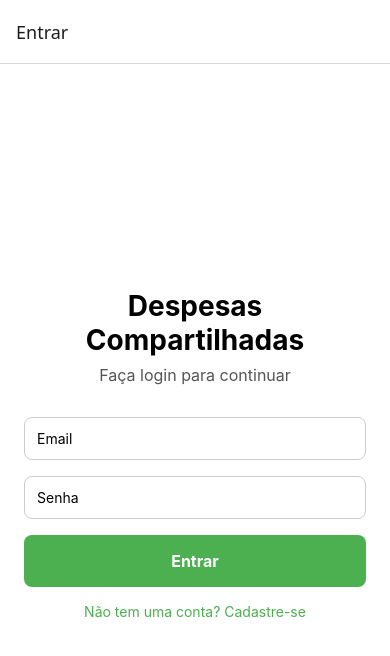
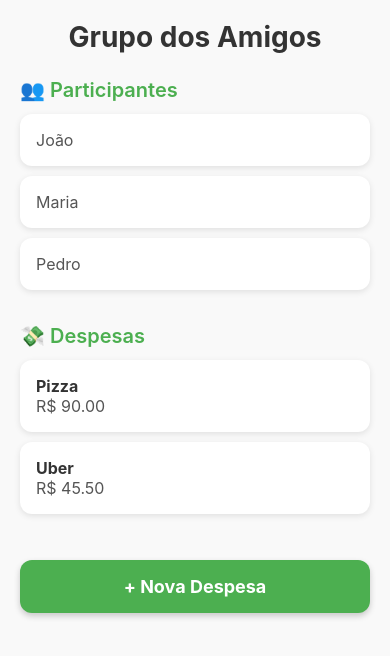
Before and after one commit to PedroCardoso000/Split-Expenses-Mobile, a React Native app: screen / in a window 390 px wide. Shown: the top 656 px of the page. Built offline with nearby package versions, Linux system fonts and the light colour scheme.

Commit message:
fix: adjust screensform

```diff
--- a/App.tsx
+++ b/App.tsx
@@ -4,24 +4,30 @@ import { createNativeStackNavigator } from "@react-navigation/native-stack";
 
 import LoginScreen from "./src/pages/loginScreen";
 import CadastroScreen from "./src/pages/cadastroscreen";
+import HomeScreen from "./src/pages/homeScreen";
+import GrupoDetalhes from "./src/pages/grupoDetalhes";
+import CriarGrupo from "./src/pages/criarGrupo";
 
 const Stack = createNativeStackNavigator();
 
 export default function App() {
   return (
-    <NavigationContainer>
-      <Stack.Navigator initialRouteName="Login">
-        <Stack.Screen
-          name="Login"
-          component={LoginScreen}
-          options={{ title: "Entrar" }}
-        />
-        <Stack.Screen
-          name="Cadastro"
-          component={CadastroScreen}
-          options={{ title: "Cadastro" }}
-        />
-      </Stack.Navigator>
-    </NavigationContainer>
+    // <NavigationContainer>
+    //   <Stack.Navigator initialRouteName="Login">
+    //     <Stack.Screen
+    //       name="Login"
+    //       component={LoginScreen}
+    //       options={{ title: "Entrar" }}
+    //     />
+    //     <Stack.Screen
+    //       name="Cadastro"
+    //       component={CadastroScreen}
+    //       options={{ title: "Cadastro" }}
+    //     />
+
+    //   </Stack.Navigator>
+    // </NavigationContainer>
+
+    <GrupoDetalhes />
   );
 }
--- a/package.json
+++ b/package.json
@@ -11,6 +11,7 @@
   "dependencies": {
     "@react-navigation/native": "^7.1.6",
     "@react-navigation/native-stack": "^7.3.10",
+    "axios": "^1.8.4",
     "expo": "~52.0.43",
     "expo-status-bar": "~2.0.1",
     "react": "18.3.1",
--- a/src/pages/grupoDetalhes.tsx
+++ b/src/pages/grupoDetalhes.tsx
@@ -1,74 +1,109 @@
-import React, { useEffect, useState } from 'react';
-import { View, Text, FlatList, TouchableOpacity, StyleSheet } from 'react-native';
-import { api } from '../services/api';
+import React from 'react';
+import { View, Text, FlatList, TouchableOpacity, StyleSheet, ScrollView } from 'react-native';
 
-export default function GrupoDetalhes({ route, navigation }: any) {
-    const { grupoId } = route.params;
-    const [grupo, setGrupo] = useState<any>({});
-    const [participantes, setParticipantes] = useState([]);
-    const [despesas, setDespesas] = useState([]);
+export default function GrupoDetalhes({ navigation }: any) {
+    const participantes = [
+        { id: 1, nome: 'João' },
+        { id: 2, nome: 'Maria' },
+        { id: 3, nome: 'Pedro' },
+    ];
 
-    useEffect(() => {
-        const fetchGrupo = async () => {
-            try {
-                const grupoRes = await api.get(/grupos/${grupoId});
-                const partRes = await api.get(/participantes/grupo/${grupoId});
-                const despesaRes = await api.get(/despesas/grupo/${grupoId});
-
-                setGrupo(grupoRes.data);
-                setParticipantes(partRes.data);
-                setDespesas(despesaRes.data);
-            } catch (error) {
-                console.error('Erro ao carregar grupo:', error);
-            }
-        };
-
-        fetchGrupo();
-    }, []);
+    const despesas = [
+        { id: 1, descricao: 'Pizza', valorTotal: 90.00 },
+        { id: 2, descricao: 'Uber', valorTotal: 45.50 },
+    ];
 
     return (
-        <View style={styles.container}>
-            <Text style={styles.title}>{grupo.nome}</Text>
+        <ScrollView style={styles.container}>
+            <Text style={styles.title}>Grupo dos Amigos</Text>
 
-            <Text style={styles.subtitle}>Participantes</Text>
-            <FlatList
-                data={participantes}
-                keyExtractor={(item) => item.id.toString()}
-                renderItem={({ item }) => <Text style={styles.item}>{item.user.nome}</Text>}
-            />
+            <View style={styles.section}>
+                <Text style={styles.subtitle}>👥 Participantes</Text>
+                {participantes.map((p) => (
+                    <View key={p.id} style={styles.card}>
+                        <Text style={styles.cardText}>{p.nome}</Text>
+                    </View>
+                ))}
+            </View>
 
-            <Text style={styles.subtitle}>Despesas</Text>
-            <FlatList
-                data={despesas}
-                keyExtractor={(item) => item.id.toString()}
-                renderItem={({ item }) => (
-                    <Text style={styles.item}>
-                        {item.descricao} - R$ {item.valorTotal}
-                    </Text>
-                )}
-            />
+            <View style={styles.section}>
+                <Text style={styles.subtitle}>💸 Despesas</Text>
+                {despesas.map((d) => (
+                    <View key={d.id} style={styles.card}>
+                        <Text style={styles.cardTextBold}>{d.descricao}</Text>
+                        <Text style={styles.cardText}>R$ {d.valorTotal.toFixed(2)}</Text>
+                    </View>
+                ))}
+            </View>
 
             <TouchableOpacity
                 style={styles.button}
-                onPress={() => navigation.navigate('CriarDespesa', { grupoId })}
+                onPress={() => navigation.navigate('CriarDespesa')}
             >
                 <Text style={styles.buttonText}>+ Nova Despesa</Text>
             </TouchableOpacity>
-        </View>
+        </ScrollView>
     );
 }
 
 const styles = StyleSheet.create({
-    container: { flex: 1, backgroundColor: '#fff', padding: 24 },
-    title: { fontSize: 24, fontWeight: 'bold', marginBottom: 16, textAlign: 'center' },
-    subtitle: { fontSize: 18, fontWeight: 'bold', marginTop: 16, marginBottom: 8 },
-    item: { fontSize: 16, paddingVertical: 4 },
+    container: {
+        flex: 1,
+        backgroundColor: '#f9f9f9',
+        padding: 20,
+    },
+    title: {
+        fontSize: 28,
+        fontWeight: 'bold',
+        textAlign: 'center',
+        marginBottom: 24,
+        color: '#333',
+    },
+    section: {
+        marginBottom: 24,
+    },
+    subtitle: {
+        fontSize: 20,
+        fontWeight: '600',
+        color: '#4CAF50',
+        marginBottom: 12,
+    },
+    card: {
+        backgroundColor: '#fff',
+        padding: 16,
+        borderRadius: 12,
+        marginBottom: 10,
+        shadowColor: '#000',
+        shadowOffset: { width: 0, height: 2 },
+        shadowOpacity: 0.1,
+        shadowRadius: 6,
+        elevation: 3,
+    },
+    cardText: {
+        fontSize: 16,
+        color: '#555',
+    },
+    cardTextBold: {
+        fontSize: 16,
+        fontWeight: 'bold',
+        color: '#333',
+    },
     button: {
         backgroundColor: '#4CAF50',
-        padding: 16,
-        borderRadius: 8,
+        paddingVertical: 16,
+        borderRadius: 12,
         alignItems: 'center',
-        marginTop: 24,
+        marginTop: 12,
+        marginBottom: 24,
+        shadowColor: '#000',
+        shadowOffset: { width: 0, height: 3 },
+        shadowOpacity: 0.2,
+        shadowRadius: 6,
+        elevation: 4,
     },
-    buttonText: { color: '#fff', fontSize: 16, fontWeight: 'bold' },
+    buttonText: {
+        color: '#fff',
+        fontSize: 18,
+        fontWeight: 'bold',
+    },
 });
```
Also changed, not shown: src/api/axios.ts (added, +31 -0 lines), src/pages/criarGrupo.tsx (+18 -19 lines), src/pages/homeScreen.tsx (+14 -14 lines), 1 other file (tests, documents, lock files or other folders).
